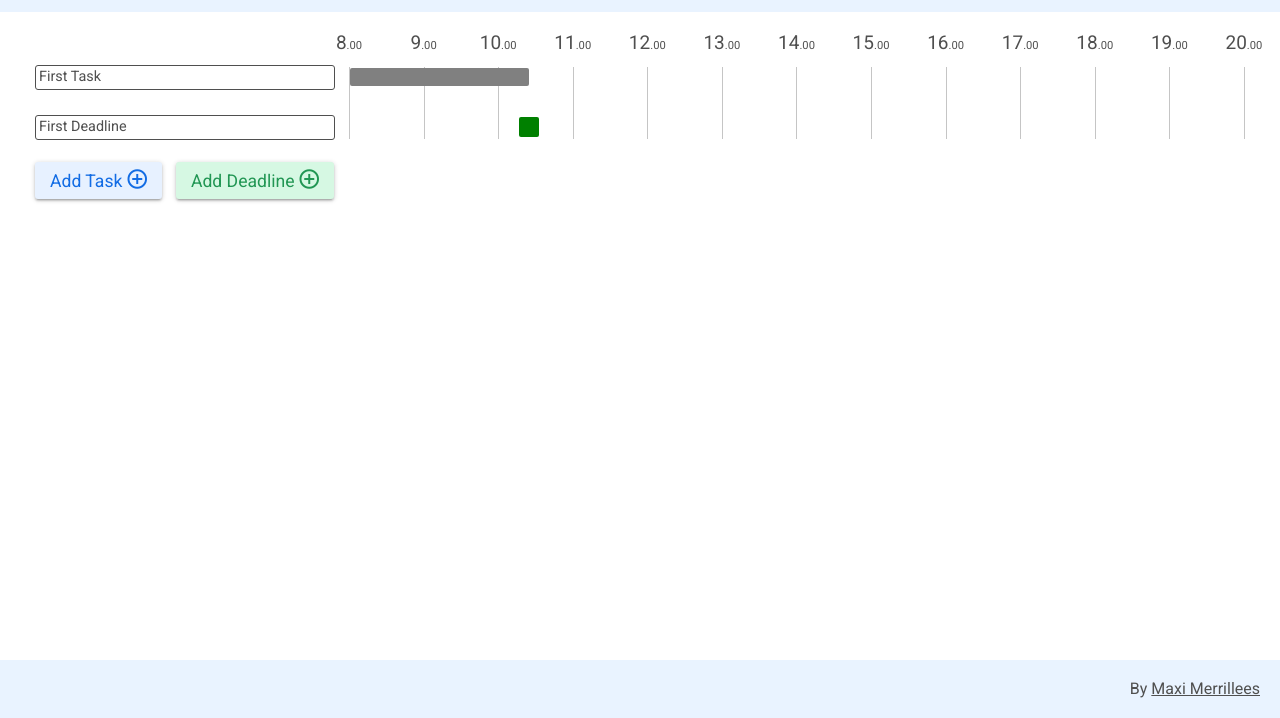
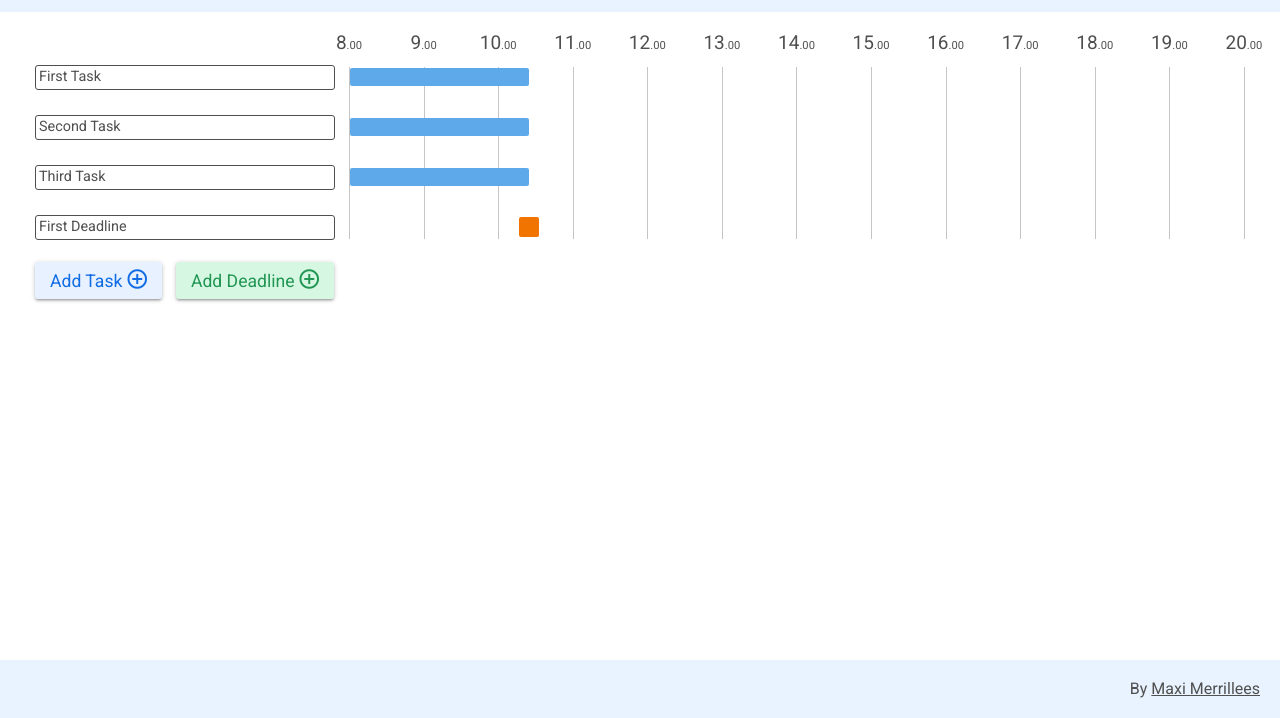
Before and after one commit to maxitron93/daily, a website built with webpack: page src/index.html in a window 1280 px wide. Shown: the part 82-800 px from the top of the page. Built offline with nearby package versions, Linux system fonts and the light colour scheme; what @shopify/draggable would draw is missing.

Commit message:
Update color palette

```diff
--- a/src/js/Controller/addItemController.js
+++ b/src/js/Controller/addItemController.js
@@ -5,7 +5,7 @@ const updateState = (type) => {
 
     if (type === 'task') {
         // Create the new task
-        let newTask = {type: 'task', description: '', id: nextId.toString(), xStart: 0, width: 0.2, color: 6}
+        let newTask = {type: 'task', description: '', id: nextId.toString(), xStart: 0, width: 0.2, color: 3}
 
         // Update the state with the new
         state.items.push(newTask)
--- a/src/js/Controller/sortableItemController.js
+++ b/src/js/Controller/sortableItemController.js
@@ -6,7 +6,6 @@ const updateState = () => {
     setTimeout(() => {
         // Get the items
         let items = Array.from(elements.itemsContainer.children)
-
 
         // Create temporary array
         let newItemsOrder = []
--- a/src/js/dummyData.js
+++ b/src/js/dummyData.js
@@ -1,6 +1,8 @@
 const dummyData = [
     {type: 'task', description: 'First Task', id: '1', xStart: 0, width: 0.2, color: 3},
-    {type: 'deadline', description: 'First Deadline', id: '2', xStart: 0.2, color: 2},
+    {type: 'task', description: 'Second Task', id: '2', xStart: 0, width: 0.2, color: 3},
+    {type: 'task', description: 'Third Task', id: '3', xStart: 0, width: 0.2, color: 3},
+    {type: 'deadline', description: 'First Deadline', id: '4', xStart: 0.2, color: 7},
 ]
 
 export { dummyData }
--- a/src/scss/base/_colors.scss
+++ b/src/scss/base/_colors.scss
@@ -15,14 +15,14 @@ $loader-blue: #3FA9E5;
 $loader-green: #37BC6F;
 $loader-red: #E54A4A;
 
-$item-color-1: red;
-$item-color-2: green;
-$item-color-3: grey;
-$item-color-4: blue;
-$item-color-5: yellow;
-$item-color-6: pink;
-$item-color-7: purple;
-$item-color-8: black;
+$item-color-1: #829399;
+$item-color-2: #545F66;
+$item-color-3: #5DA9E9;
+$item-color-4: #9F86C0;
+$item-color-5: #4AAD52;
+$item-color-6: #F7ACCF;
+$item-color-7: #F17300;
+$item-color-8: #CC3F0C;
 
 $time-div-border: #C5C5C5;
 
```
